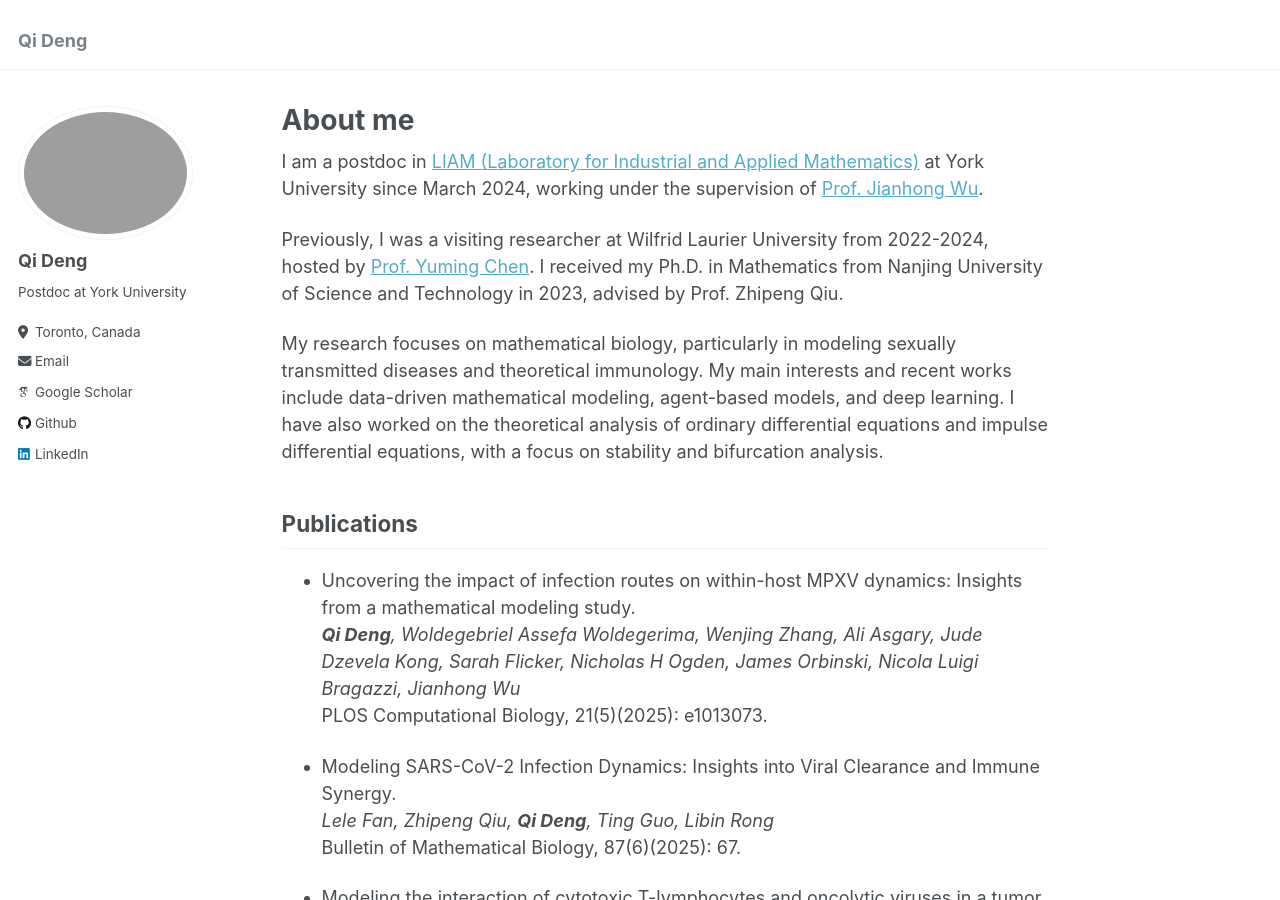
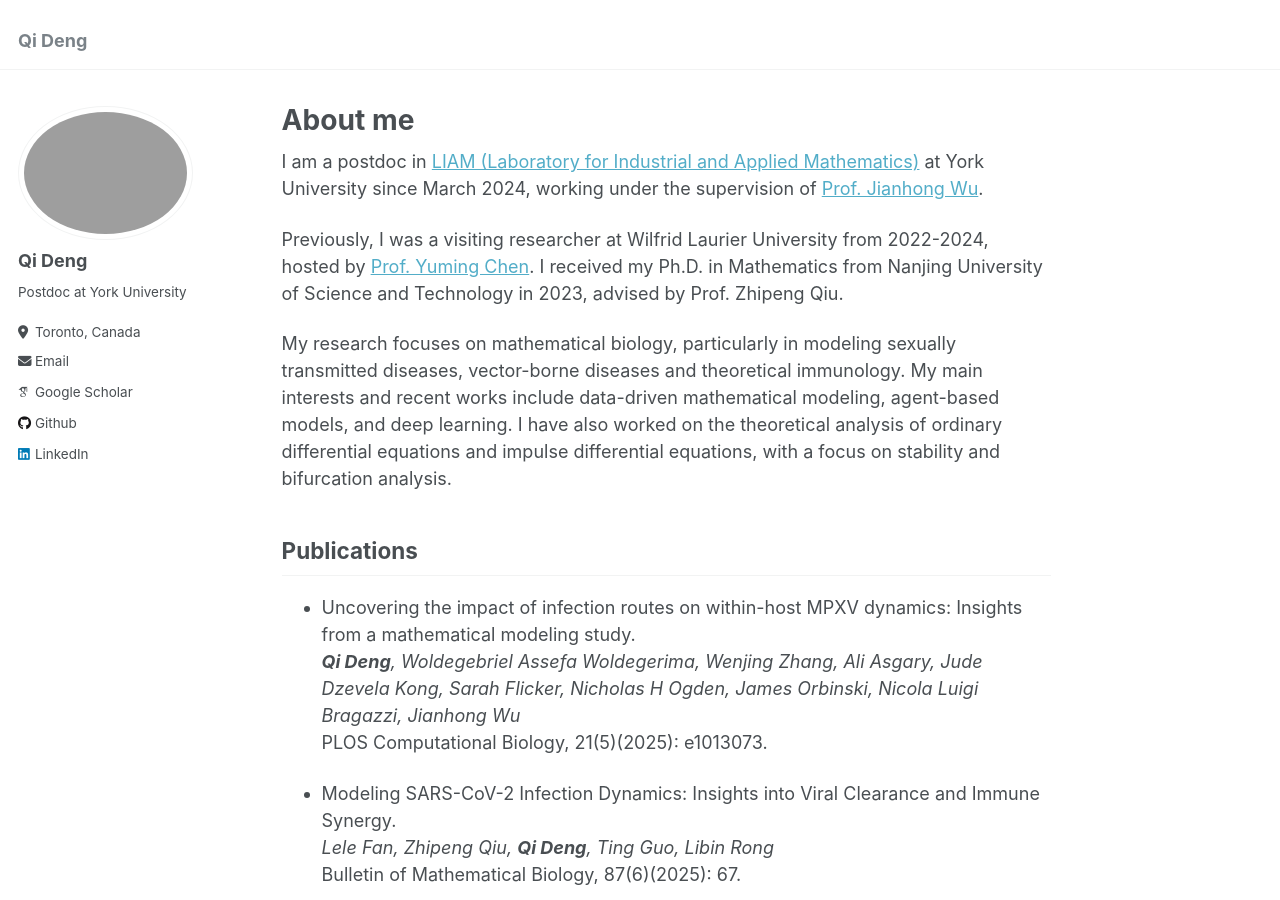
Before and after one commit to qideng-math/qideng-math.github.io, a Jekyll site: the page built from _pages/about.md, in a window 1280 px wide and 900 px high. Built offline with Jekyll 4.4.1, drawn with Linux system fonts in a browser that asks for light colours; some web fonts are replaced.

Commit message:
Update about.md

```diff
--- a/_pages/about.md
+++ b/_pages/about.md
@@ -10,7 +10,7 @@ I am a postdoc in [LIAM (Laboratory for Industrial and Applied Mathematics)](htt
 
 Previously, I was a visiting researcher at Wilfrid Laurier University from 2022-2024, hosted by [Prof. Yuming Chen](https://www.wlu.ca/academics/faculties/faculty-of-science/faculty-profiles/yuming-chen/index.html). I received my Ph.D. in Mathematics from Nanjing University of Science and Technology in 2023, advised by Prof. Zhipeng Qiu.
 
-My research focuses on mathematical biology, particularly in modeling sexually transmitted diseases and theoretical immunology. My main interests and recent works include data-driven mathematical modeling, agent-based models, and deep learning. I have also worked on the theoretical analysis of ordinary differential equations and impulse differential equations, with a focus on stability and bifurcation analysis.
+My research focuses on mathematical biology, particularly in modeling sexually transmitted diseases, vector-borne diseases and theoretical immunology. My main interests and recent works include data-driven mathematical modeling, agent-based models, and deep learning. I have also worked on the theoretical analysis of ordinary differential equations and impulse differential equations, with a focus on stability and bifurcation analysis.
 
 Publications
 ---
```
